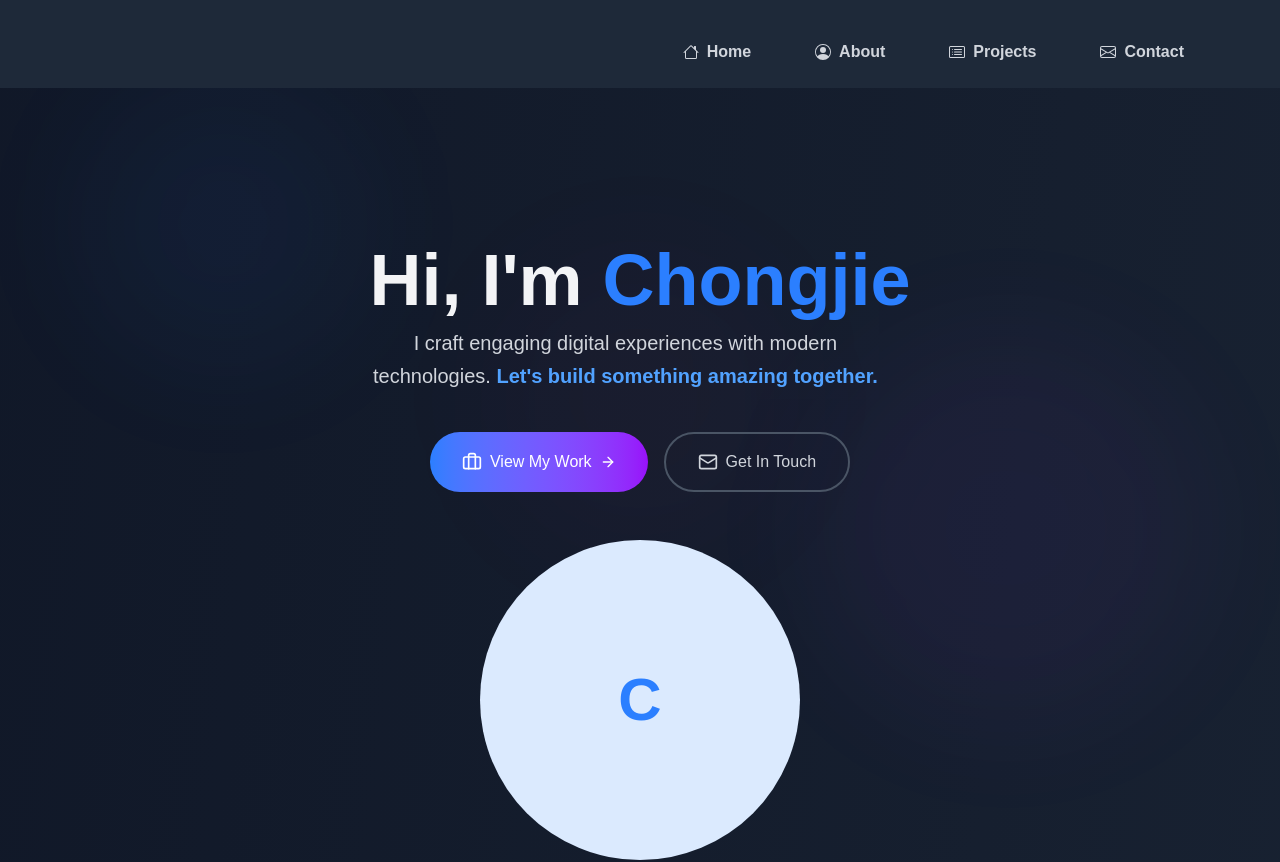
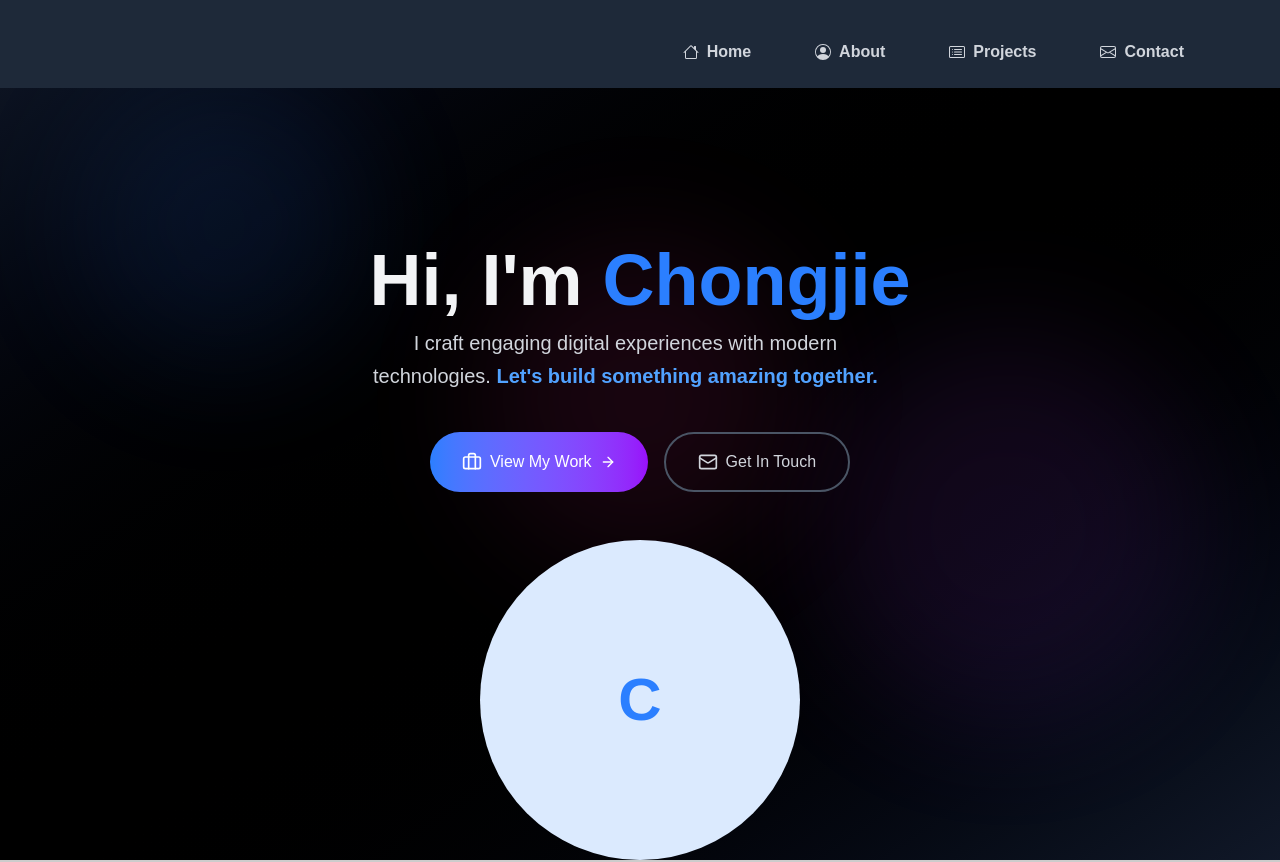
Before and after one commit to chongjie-6/Portfolio, a Next.js app: page / in a window 1280 px wide. Shown: the top 862 px of the page. Built offline with nearby package versions, Linux system fonts and the light colour scheme.

Commit message:
make landing page more aesthetically pleasing

```diff
--- a/src/app/page.tsx
+++ b/src/app/page.tsx
@@ -5,7 +5,7 @@ import { Footer } from "@/components/ui/footer";
 import { MobileNav } from "@/components/ui/mobileNav";
 import { NavBar } from "@/components/ui/navBar";
 import { Projects } from "@/components/ui/projects";
-import { ArrowRight, Briefcase, Mail } from "lucide-react";
+import { ArrowRight, Briefcase, ChevronDown, Mail } from "lucide-react";
 
 export default function Home() {
   const scrollToSection = (id: string) => {
@@ -15,7 +15,7 @@ export default function Home() {
   };
   return (
     <div
-      className="bg-gradient-to-br from-gray-900 to-gray-800 text-gray-100 space-y-15 md:space-y-50"
+      className="bg-black/20 text-gray-100 space-y-15 md:space-y-50"
       id="home"
     >
       {/* Desktop Navigation */}
@@ -25,14 +25,14 @@ export default function Home() {
       <MobileNav />
 
       {/* Hero Section */}
-      <main className="px-4 max-w-6xl mx-auto md:py-60">
+      <main className="bg-gradient-to-br from-gray-900 via-black to-gray-900 min-h-screen">
         <div className="absolute inset-0">
-          <div className="absolute top-20 left-20 w-72 h-72 bg-blue-500/10 rounded-full blur-3xl animate-pulse"></div>
-          <div className="absolute bottom-20 right-20 w-96 h-96 bg-purple-500/10 rounded-full blur-3xl animate-pulse delay-1000"></div>
-          <div className="absolute top-1/2 left-1/2 transform -translate-x-1/2 -translate-y-1/2 w-80 h-80 bg-pink-500/5 rounded-full blur-3xl animate-pulse delay-500"></div>
+          <div className="absolute top-20 left-20 w-72 h-72 bg-blue-500/20 rounded-full blur-3xl animate-pulse"></div>
+          <div className="absolute bottom-20 right-20 w-96 h-96 bg-purple-500/20 rounded-full blur-3xl animate-pulse delay-1000"></div>
+          <div className="absolute top-1/2 left-1/2 transform -translate-x-1/2 -translate-y-1/2 w-80 h-80 bg-pink-500/20 rounded-full blur-3xl animate-pulse delay-500"></div>
         </div>
 
-        <div className="flex flex-col items-center gap-12 z-10 relative">
+        <div className="flex flex-col items-center gap-12 z-10 relative max-w-6xl mx-auto pt-60">
           <div className="text-center space-y-10">
             <h1 className="text-4xl md:text-7xl font-bold mb-4 select-none typewriter py-1">
               Hi, I&apos;m <span className="text-blue-500">Chongjie</span>
@@ -76,6 +76,9 @@ export default function Home() {
             </div>
           </div>
         </div>
+        <div className="absolute bottom-8 left-1/2 transform -translate-x-1/2 animate-bounce">
+          <ChevronDown size={32} className="text-gray-400" />
+        </div>
       </main>
 
       {/* About Section */}
--- a/src/components/ui/navBar.tsx
+++ b/src/components/ui/navBar.tsx
@@ -2,7 +2,7 @@ import { Links } from "./links";
 
 export function NavBar() {
   return (
-    <nav className="bg-gray-800 py-2 fixed w-full hidden md:block z-10">
+    <nav className="bg-gray-800 py-2 fixed w-full hidden md:block z-20">
       <div className="max-w-6xl nav pt-5 ">
         <p className="font-bold text-4xl select-none"></p>
         <div className="space-x-10">
```
